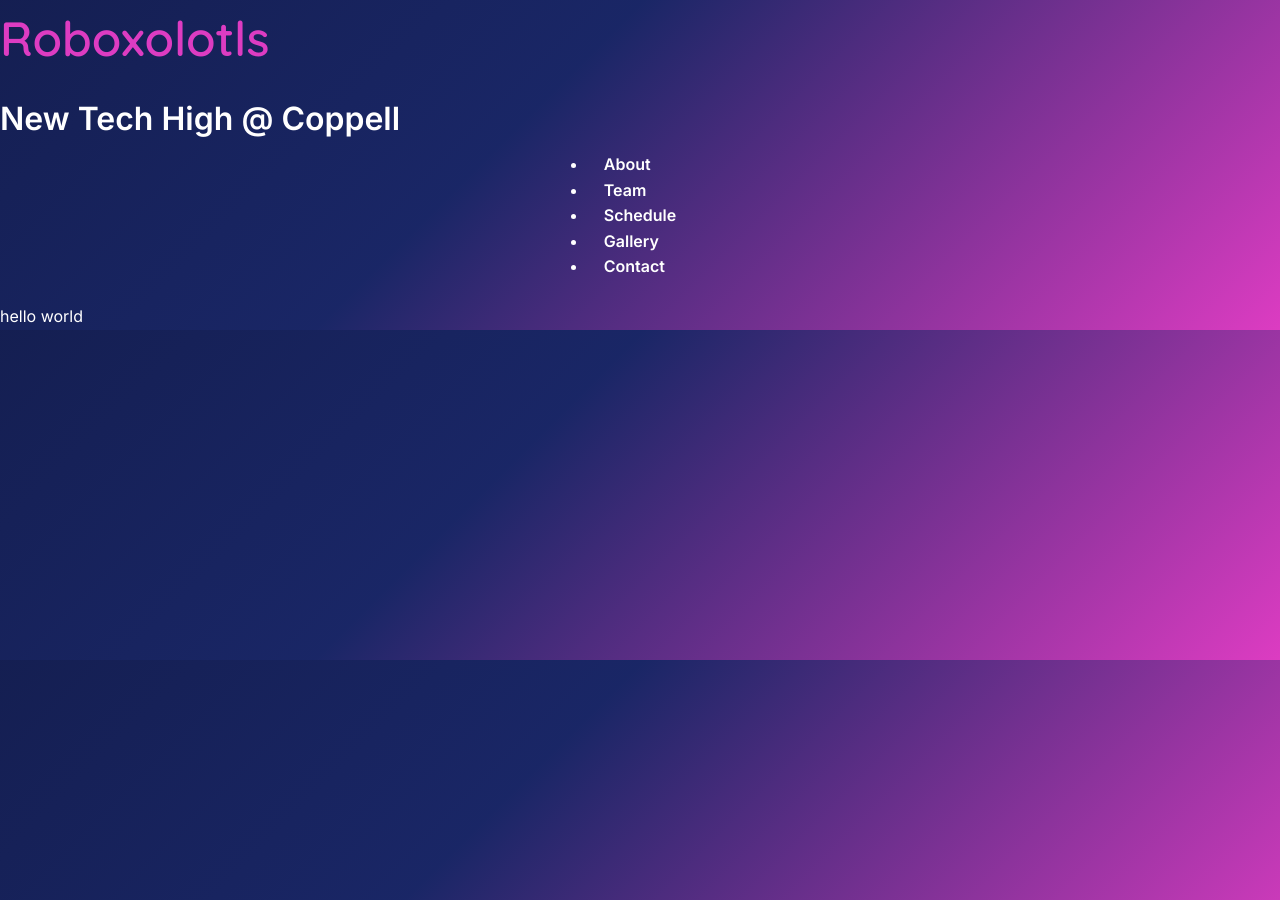
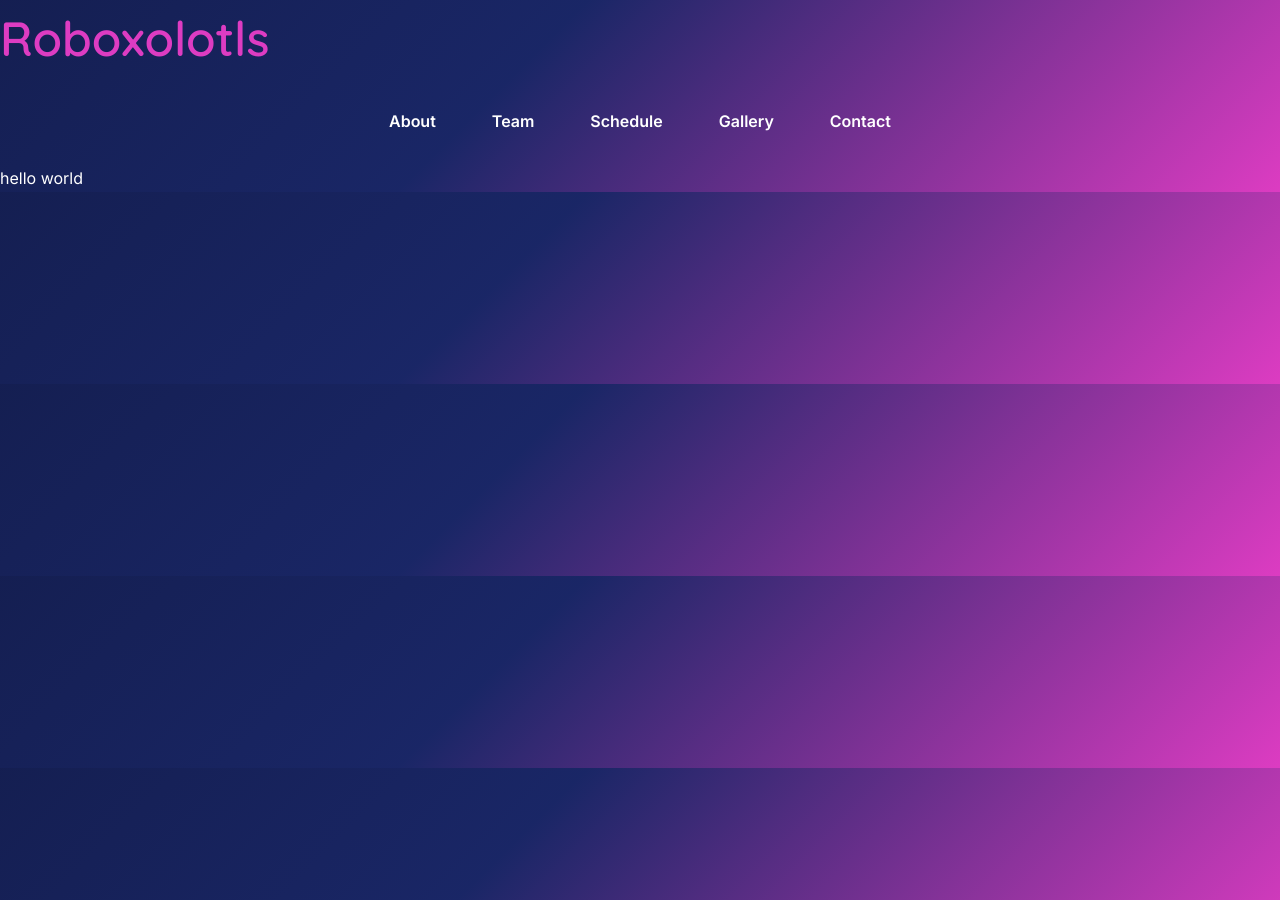
Before and after one commit to ftc-newtech/ftc-newtech.github.io, a Jekyll site: the page built from index.md, in a window 1280 px wide. Built offline with Jekyll 4.4.1, drawn with Linux system fonts in a browser that asks for light colours.

Commit message:
Update header.html

```diff
--- a/_includes/header.html
+++ b/_includes/header.html
@@ -1,13 +1,8 @@
-<div class="header-container">
-    <a href="/" class="site-title">Roboxolotls</a>
-    <h1>New Tech High @ Coppell</h1>
-    <nav>
-      <ul class="nav-links">
-        <li><a href="/about">About</a></li>
-        <li><a href="/team">Team</a></li>
-        <li><a href="/schedule">Schedule</a></li>
-        <li><a href="/gallery">Gallery</a></li>
-        <li><a href="/contact">Contact</a></li>
-      </ul>
-    </nav>
-</div>
+<a href="/" class="site-title">Roboxolotls</a>
+  <nav>
+    <a href="/about">About</a>
+    <a href="/team">Team</a>
+    <a href="/schedule">Schedule</a>
+    <a href="/gallery">Gallery</a>
+    <a href="/contact">Contact</a>
+  </nav>
```
